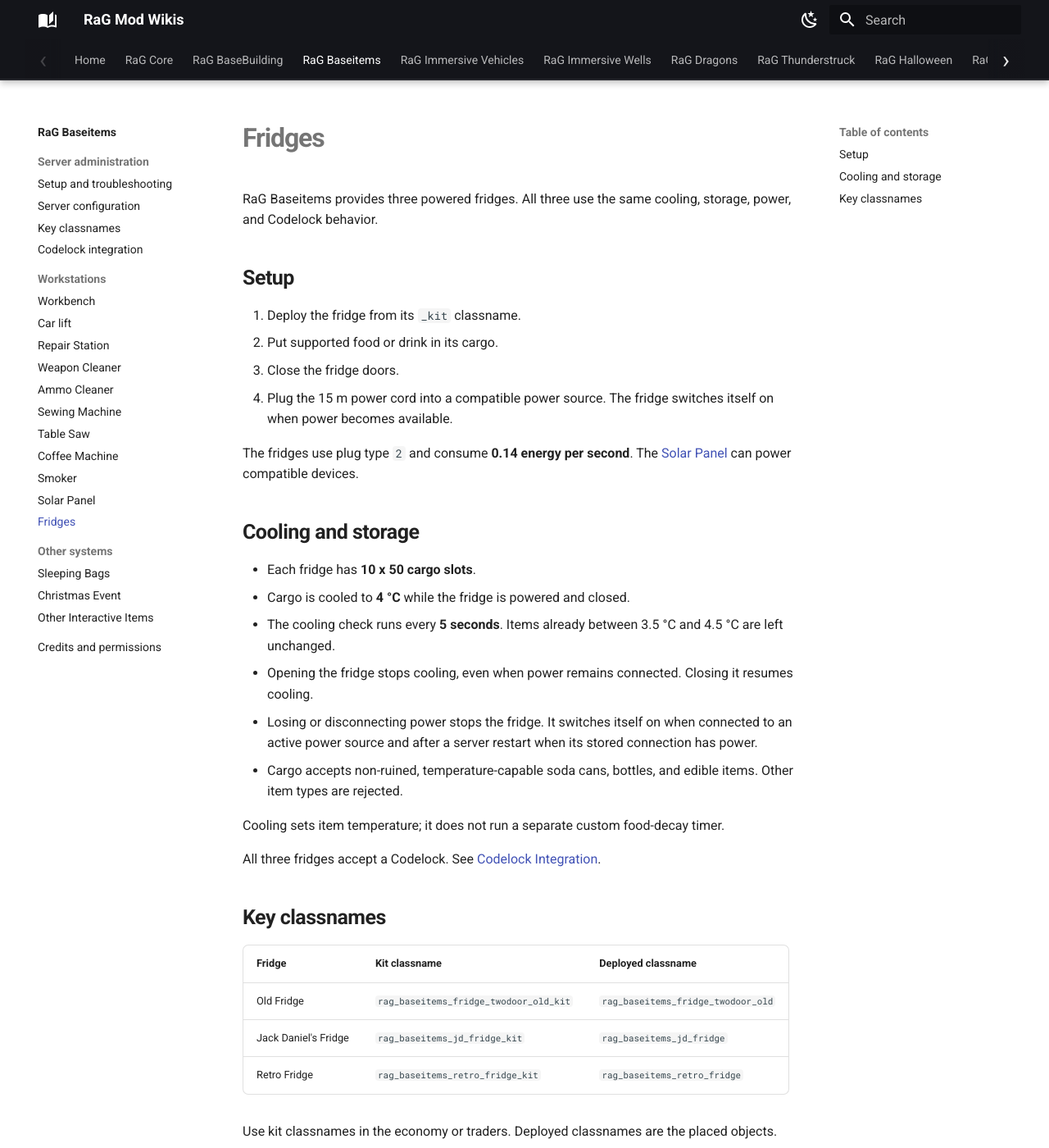
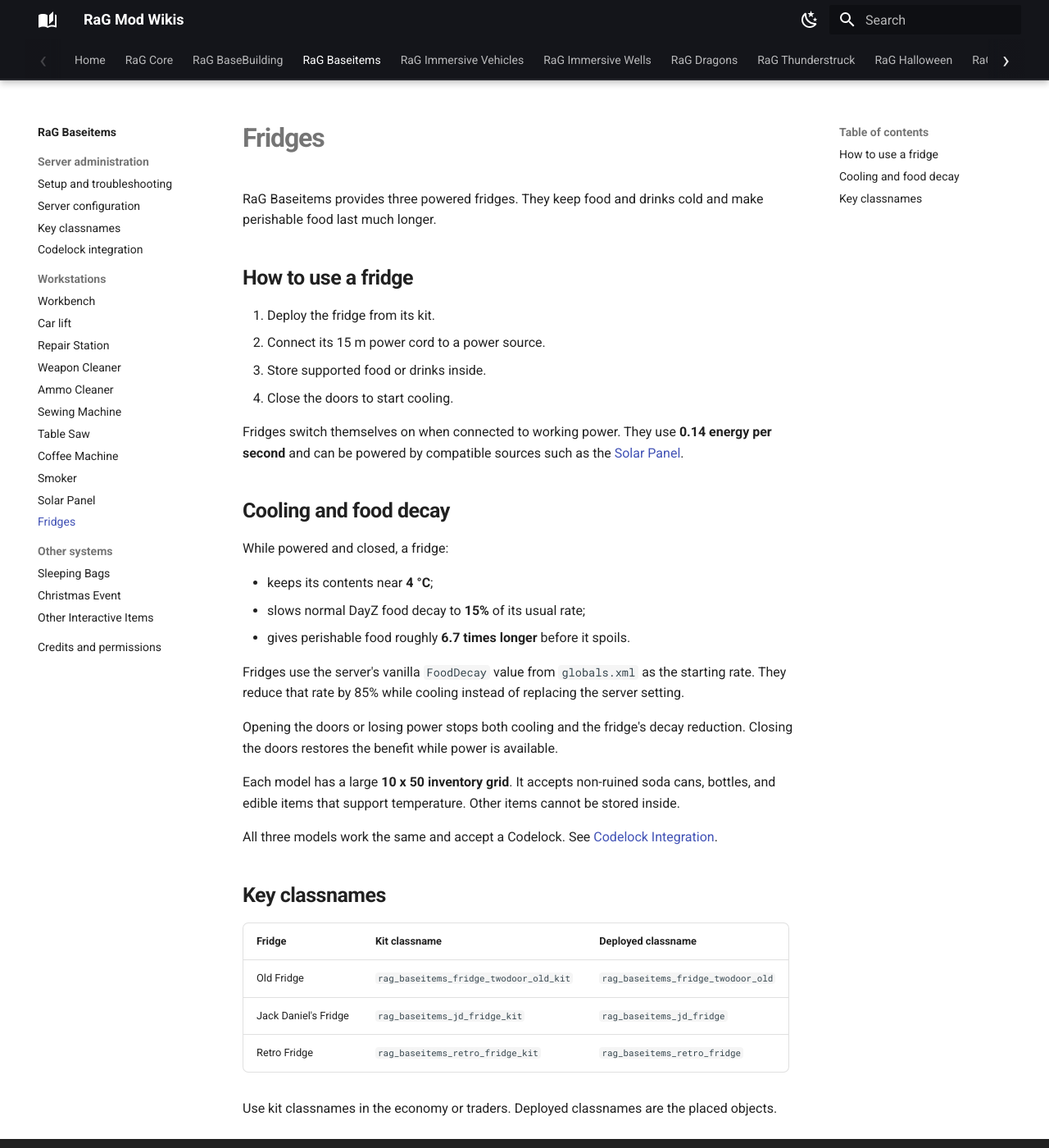
Before and after one commit to Tyson89/RaG-Mod-Wikis, an MkDocs documentation site: the page built from docs/mods/baseitems/fridges.md, in a window 1280 px wide and 1400 px high. Shown: the whole window at 82% size. Built offline with MkDocs 1.6.1 and Material for MkDocs 9.7.7, drawn with Linux system fonts in a browser that asks for light colours.

Commit message:
Clarify fridge food decay behavior

```diff
--- a/docs/mods/baseitems/fridges.md
+++ b/docs/mods/baseitems/fridges.md
@@ -1,28 +1,31 @@
 # Fridges
 
-RaG Baseitems provides three powered fridges. All three use the same cooling, storage, power, and Codelock behavior.
+RaG Baseitems provides three powered fridges. They keep food and drinks cold and make perishable food last much longer.
 
-## Setup
+## How to use a fridge
 
-1. Deploy the fridge from its `_kit` classname.
-2. Put supported food or drink in its cargo.
-3. Close the fridge doors.
-4. Plug the 15 m power cord into a compatible power source. The fridge switches itself on when power becomes available.
+1. Deploy the fridge from its kit.
+2. Connect its 15 m power cord to a power source.
+3. Store supported food or drinks inside.
+4. Close the doors to start cooling.
 
-The fridges use plug type `2` and consume **0.14 energy per second**. The [Solar Panel](solar-panel.md) can power compatible devices.
+Fridges switch themselves on when connected to working power. They use **0.14 energy per second** and can be powered by compatible sources such as the [Solar Panel](solar-panel.md).
 
-## Cooling and storage
+## Cooling and food decay
 
-- Each fridge has **10 x 50 cargo slots**.
-- Cargo is cooled to **4 °C** while the fridge is powered and closed.
-- The cooling check runs every **5 seconds**. Items already between 3.5 °C and 4.5 °C are left unchanged.
-- Opening the fridge stops cooling, even when power remains connected. Closing it resumes cooling.
-- Losing or disconnecting power stops the fridge. It switches itself on when connected to an active power source and after a server restart when its stored connection has power.
-- Cargo accepts non-ruined, temperature-capable soda cans, bottles, and edible items. Other item types are rejected.
+While powered and closed, a fridge:
 
-Cooling sets item temperature; it does not run a separate custom food-decay timer.
+- keeps its contents near **4 °C**;
+- slows normal DayZ food decay to **15%** of its usual rate;
+- gives perishable food roughly **6.7 times longer** before it spoils.
 
-All three fridges accept a Codelock. See [Codelock Integration](codelock-integration.md).
+Fridges use the server's vanilla `FoodDecay` value from `globals.xml` as the starting rate. They reduce that rate by 85% while cooling instead of replacing the server setting.
+
+Opening the doors or losing power stops both cooling and the fridge's decay reduction. Closing the doors restores the benefit while power is available.
+
+Each model has a large **10 x 50 inventory grid**. It accepts non-ruined soda cans, bottles, and edible items that support temperature. Other items cannot be stored inside.
+
+All three models work the same and accept a Codelock. See [Codelock Integration](codelock-integration.md).
 
 ## Key classnames
 
--- a/docs/mods/baseitems/index.md
+++ b/docs/mods/baseitems/index.md
@@ -24,7 +24,7 @@ RaG Baseitems adds placeable furniture, storage, workstations, decorations, powe
 | [Coffee system](coffee-machine.md) | Grinds beans and brews coffee or espresso. |
 | [Smoker](smoker.md) | Dries meat and fish with wooden-stick fuel. |
 | [Solar Panel](solar-panel.md) | Powers devices by day and uses an attached truck battery at night. |
-| [Fridges](fridges.md) | Cool supported food and drink to 4 °C while closed and powered. |
+| [Fridges](fridges.md) | Keep food and drinks cold and slow food decay while closed and powered. |
 
 ## More interactive systems
 
```
